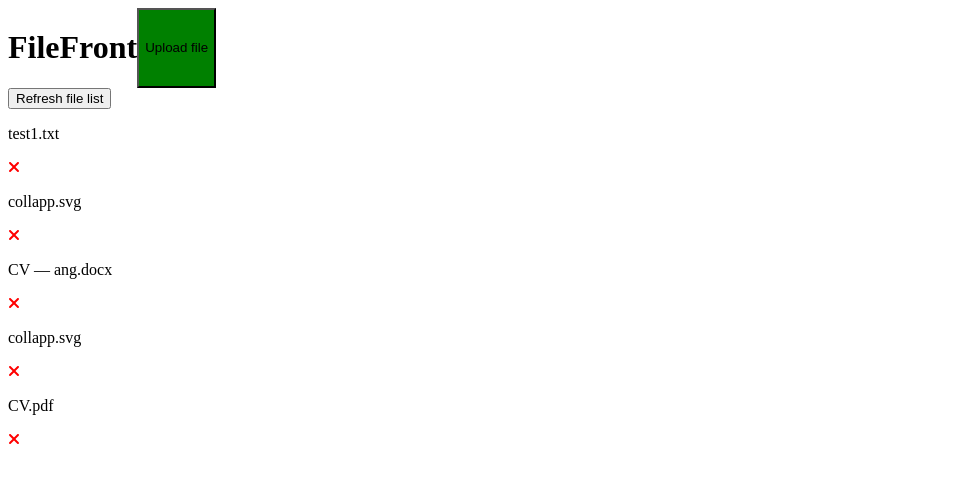
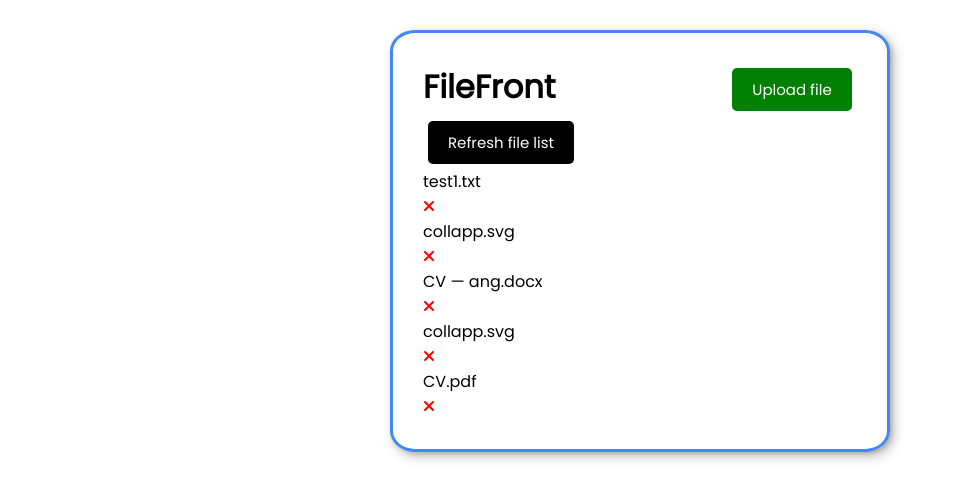
Before and after one commit to PepeKwapien/FileUploader, an Angular app in the folder FileFront/: page / in a window 1280 px wide. Shown: the top 500 px of the page, without its empty margins (0-954 px from the left). Built offline with nearby package versions, Linux system fonts and the light colour scheme; data requests are answered from the project's data file.

Commit message:
Added base style for container and header

```diff
--- a/FileFront/src/app/app.component.html
+++ b/FileFront/src/app/app.component.html
@@ -1,4 +1,4 @@
-<div>
+<div class="container">
   <app-header></app-header>
   <app-file-list></app-file-list>
 </div>
--- a/FileFront/src/app/components/header/header.component.css
+++ b/FileFront/src/app/components/header/header.component.css
@@ -1,5 +1,6 @@
 .title-pane {
   display: flex;
+  justify-content: space-between;
 }
 
 .btn-close {
--- a/FileFront/src/styles.css
+++ b/FileFront/src/styles.css
@@ -1 +1,38 @@
-/* You can add global styles to this file, and also import other style files */
+@import url("https://fonts.googleapis.com/css2?family=Poppins:wght@300;400&display=swap");
+
+* {
+  box-sizing: border-box;
+  margin: 0;
+  padding: 0;
+}
+
+body {
+  font-family: "Poppins", sans-serif;
+}
+
+.container {
+  max-width: 500px;
+  margin: 30px auto;
+  overflow: auto;
+  min-height: 300px;
+  border: 3px solid #4287f5;
+  padding: 30px;
+  border-radius: 5%;
+  box-shadow: 0.25em 0.25em 0.75em rgba(0, 0, 0, 0.25),
+    0.125em 0.125em 0.25em rgba(0, 0, 0, 0.15);
+}
+
+button {
+  display: inline-block;
+  background: #000;
+  color: #fff;
+  border: none;
+  padding: 10px 20px;
+  min-width: 120px;
+  margin: 5px;
+  border-radius: 5px;
+  cursor: pointer;
+  text-decoration: none;
+  font-size: 15px;
+  font-family: inherit;
+}
```
